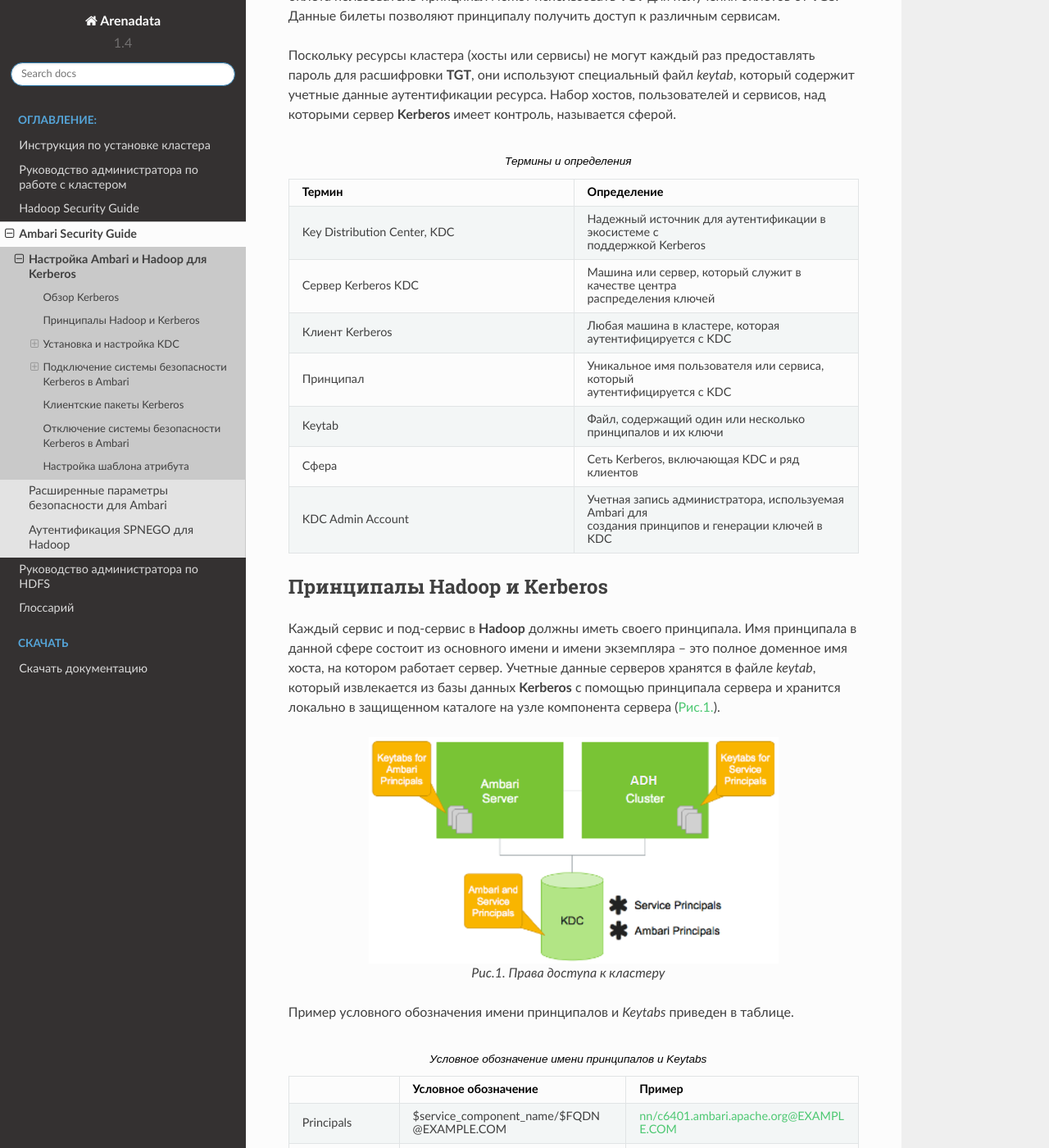
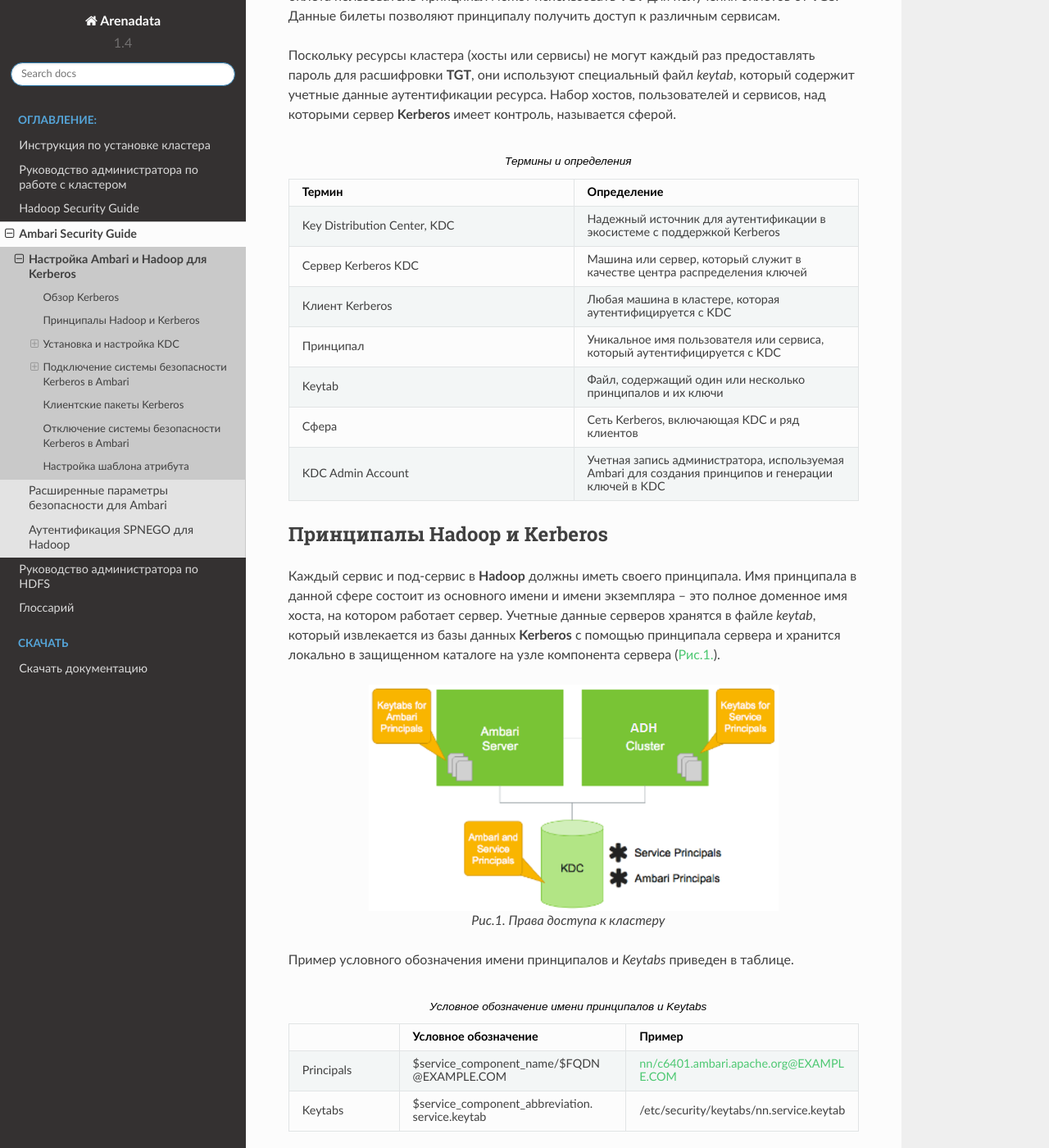
Before and after one commit to arenadata/docs_adps, a Sphinx documentation site: the page built from source/SecurityAmbari/config.rst, in a window 1280 px wide and 1400 px high, scrolled down 1144 px. Shown: the whole window at 82% size. Built offline with Sphinx 7.4.7 and the Read the Docs theme 2.0.0, drawn with Linux system fonts in a browser that asks for light colours; some of the changed lines change nothing that is shown; some of the changed text lies outside the part shown.

Commit message:
Update config.rst

```diff
--- a/source/SecurityAmbari/config.rst
+++ b/source/SecurityAmbari/config.rst
@@ -50,13 +50,13 @@
    :header: "Термин", "Определение"
    :widths: 25, 25
 
-   "Key Distribution Center, KDC", "Надежный источник для аутентификации в экосистеме с |br| поддержкой Kerberos"
-   "Сервер Kerberos KDC ", "Машина или сервер, который служит в качестве центра |br| распределения ключей"
+   "Key Distribution Center, KDC", "Надежный источник для аутентификации в экосистеме с поддержкой Kerberos"
+   "Сервер Kerberos KDC ", "Машина или сервер, который служит в качестве центра распределения ключей"
    "Клиент Kerberos", "Любая машина в кластере, которая аутентифицируется с KDC"
-   "Принципал", "Уникальное имя пользователя или сервиса, который |br| аутентифицируется с KDC"
+   "Принципал", "Уникальное имя пользователя или сервиса, который аутентифицируется с KDC"
    "Keytab", "Файл, содержащий один или несколько принципалов и их ключи"
    "Сфера ", "Сеть Kerberos, включающая KDC и ряд клиентов"
-   "KDC Admin Account", "Учетная запись администратора, используемая Ambari для |br| создания принципов и генерации ключей в KDC"
+   "KDC Admin Account", "Учетная запись администратора, используемая Ambari для создания принципов и генерации ключей в KDC"
 
 
 Принципалы Hadoop и Kerberos
@@ -82,8 +82,8 @@
    :header: " ", "Условное обозначение", "Пример"
    :widths: 10, 20, 20
 
-   "Principals", "$service_component_name/$FQDN |br| @EXAMPLE.COM", "nn/c6401.ambari.apache.org@EXAMPLE.COM"
-   "Keytabs", "$service_component_abbreviation. |br| service.keytab", "/etc/security/keytabs/nn.service.keytab"
+   "Principals", "$service_component_name/$FQDN @EXAMPLE.COM", "nn/c6401.ambari.apache.org@EXAMPLE.COM"
+   "Keytabs", "$service_component_abbreviation. service.keytab", "/etc/security/keytabs/nn.service.keytab"
 
 
 В дополнение к **Hadoop Service Principals**, сам **Ambari** также требует, чтобы набор Ambari-принципалов выполнял
```
